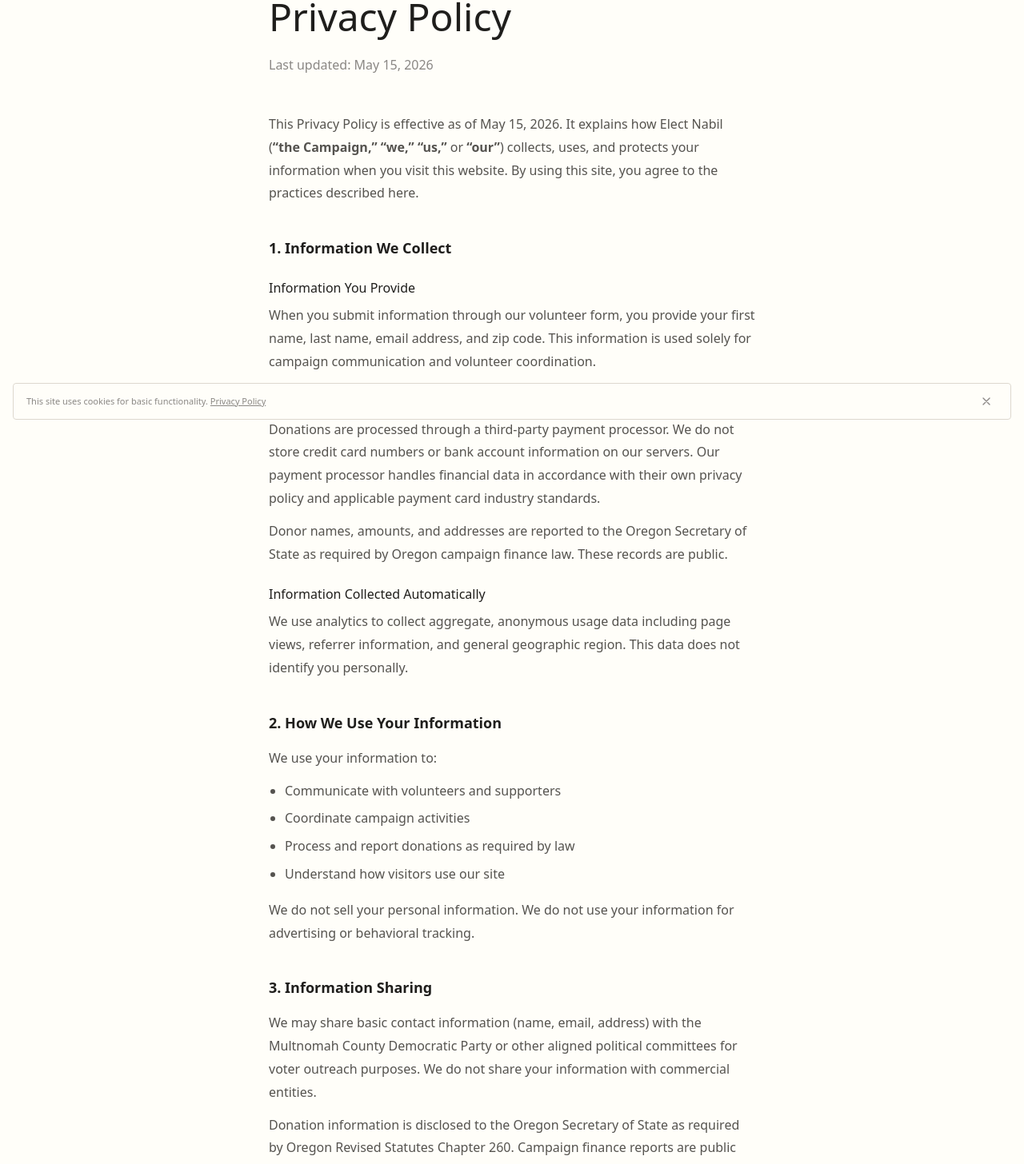
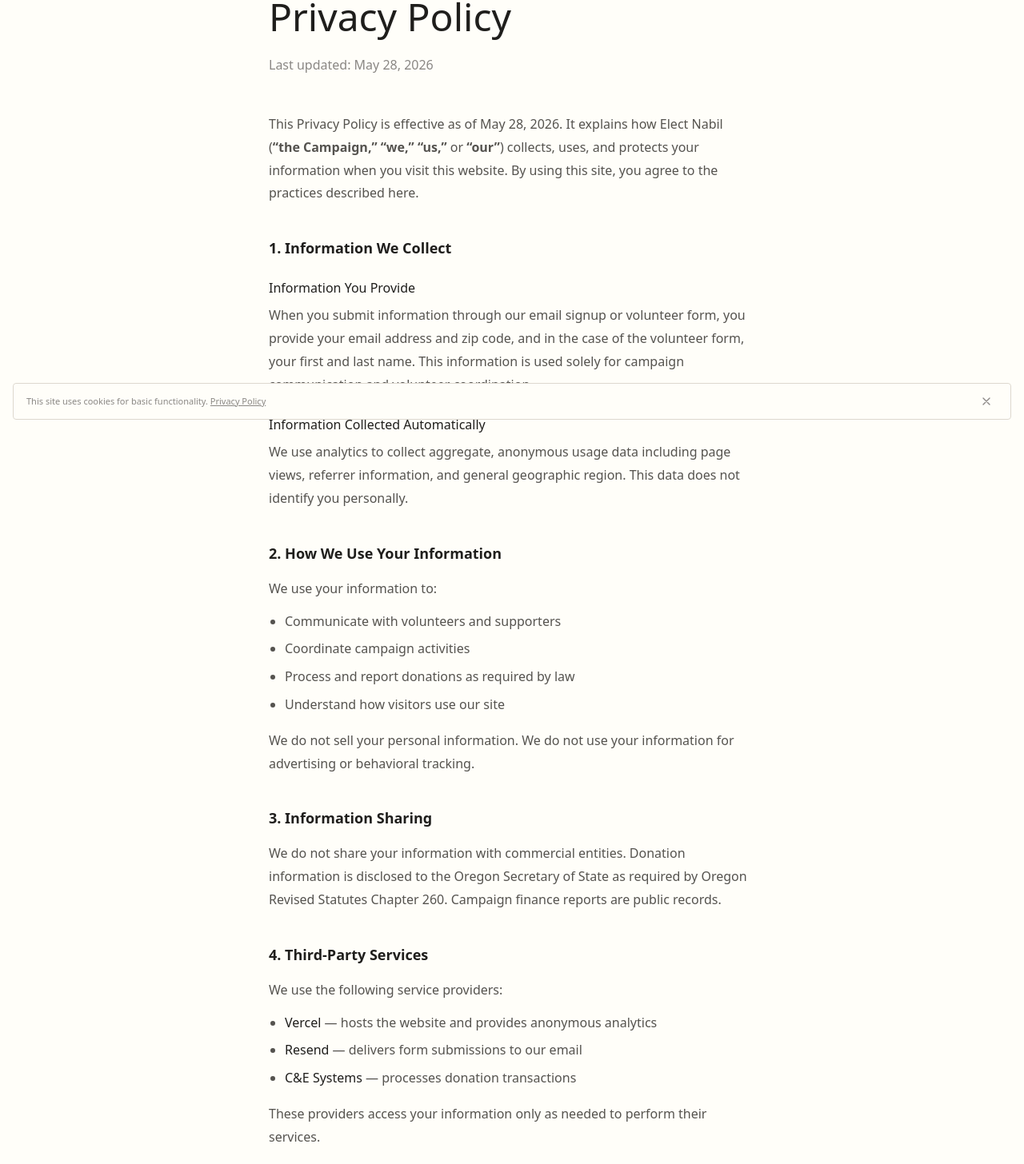
Before and after one commit to zaghloulalexander-max/campaign-site, a Next.js app: page /privacy in a window 1280 px wide. Shown: the part 259-1715 px from the top of the page at 80% size. Built offline with nearby package versions, Linux system fonts and the light colour scheme.

Commit message:
updated privacy policy; added video credit to footer with conditional component

```diff
--- a/app/(campaign)/issues/behavioral-health/page.tsx
+++ b/app/(campaign)/issues/behavioral-health/page.tsx
@@ -4,7 +4,7 @@ import { getDictionary, defaultLocale } from '@/app/lib/i18n';
 
 export const metadata: Metadata = {
   title: 'Behavioral Health',
-  description: 'The county\'s behavioral health system handles short-term care well. For people dealing with addiction, mental illness, and housing instability at the same time, there\'s almost nothing.',
+  description: 'The county\'s behavioral health system handles short-term care well. For people dealing with addiction, mental illness, and housing instability at the same time, there\'s almost no long-term help.',
 };
 
 const CURRENT_HREF = '/issues/behavioral-health';
@@ -47,7 +47,7 @@ export default function BehavioralHealthPage() {
       </p>
 
       {/* Bridge data — sits between sections */}
-      <p className="border-l-2 border-[#c37b62] pl-6 text-text-subtle text-[15px] italic my-16">
+      <p className="border-l-2 border-[#e1b76d] pl-6 text-text-subtle text-[15px] italic my-16">
         In September 2025, CareOregon, the state&apos;s largest Medicaid
         provider, ended its intensive care coordination funding, opening a
         $4.6 million gap in the county&apos;s behavioral health budget. The
--- a/app/(campaign)/issues/homelessness/page.tsx
+++ b/app/(campaign)/issues/homelessness/page.tsx
@@ -62,7 +62,7 @@ export default function HomelessnessPage() {
       </p>
 
       {/* Bridge data — sits between sections */}
-      <p className="border-l-2 border-[#aa7355] pl-6 text-text-subtle text-[15px] italic my-16">
+      <p className="border-l-2 border-[#71a790] pl-6 text-text-subtle text-[15px] italic my-16">
         Unsheltered homelessness in Multnomah County increased 75% between
         2023 and 2025. Over 10,500 people experienced homelessness in the
         county in 2025, and people are becoming homeless faster than they are
--- a/app/(campaign)/issues/public-safety/page.tsx
+++ b/app/(campaign)/issues/public-safety/page.tsx
@@ -44,7 +44,7 @@ export default function PublicSafetyPage() {
       </p>
 
       {/* Bridge data — sits between sections */}
-      <p className="border-l-2 border-[#c37b62] pl-6 text-text-subtle text-[15px] italic my-16">
+      <p className="border-l-2 border-[#8a8890] pl-6 text-text-subtle text-[15px] italic my-16">
         The FY 2027 proposed budget cuts the District Attorney&apos;s office
         by 5%, roughly $3.5 million and 18 positions. The DA has called it
         the largest reduction in the office&apos;s history. Jail capacity is
--- a/app/(campaign)/privacy/page.tsx
+++ b/app/(campaign)/privacy/page.tsx
@@ -5,7 +5,7 @@ export const metadata: Metadata = {
   title: 'Privacy Policy',
 };
 
-const LAST_UPDATED = 'May 15, 2026';
+const LAST_UPDATED = 'May 28, 2026';
 
 export default function Privacy() {
   return (
@@ -22,7 +22,7 @@ export default function Privacy() {
 
           <section>
             <p>
-              This Privacy Policy is effective as of May 15, 2026. It explains how {siteConfig.disclaimer.split('.')[0].replace('Paid for by ', '')} (<strong>&ldquo;the Campaign,&rdquo;</strong>{' '}
+              This Privacy Policy is effective as of May 28, 2026. It explains how {siteConfig.disclaimer.split('.')[0].replace('Paid for by ', '')} (<strong>&ldquo;the Campaign,&rdquo;</strong>{' '}
               <strong>&ldquo;we,&rdquo;</strong> <strong>&ldquo;us,&rdquo;</strong> or <strong>&ldquo;our&rdquo;</strong>) collects, uses,
               and protects your information when you visit this website. By using this site,
               you agree to the practices described here.
@@ -34,21 +34,10 @@ export default function Privacy() {
 
             <h3 className="text-base font-medium text-text mt-6 mb-2">Information You Provide</h3>
             <p>
-              When you submit information through our volunteer form, you provide your
-              first name, last name, email address, and zip code. This information is
-              used solely for campaign communication and volunteer coordination.
-            </p>
-
-            <h3 className="text-base font-medium text-text mt-6 mb-2">Donation Information</h3>
-            <p>
-              Donations are processed through a third-party payment processor. We do not
-              store credit card numbers or bank account information on our servers. Our
-              payment processor handles financial data in accordance with their own privacy
-              policy and applicable payment card industry standards.
-            </p>
-            <p className="mt-3">
-              Donor names, amounts, and addresses are reported to the Oregon Secretary of
-              State as required by Oregon campaign finance law. These records are public.
+              When you submit information through our email signup or volunteer form, you
+              provide your email address and zip code, and in the case of the volunteer
+              form, your first and last name. This information is used solely for campaign
+              communication and volunteer coordination.
             </p>
 
             <h3 className="text-base font-medium text-text mt-6 mb-2">Information Collected Automatically</h3>
@@ -77,15 +66,10 @@ export default function Privacy() {
           <section>
             <h2 className="text-lg font-semibold text-text mb-4">3. Information Sharing</h2>
             <p>
-              We may share basic contact information (name, email, address) with the
-              Multnomah County Democratic Party or other aligned political committees
-              for voter outreach purposes. We do not share your information with
-              commercial entities.
-            </p>
-            <p className="mt-3">
-              Donation information is disclosed to the Oregon Secretary of State as
-              required by Oregon Revised Statutes Chapter 260. Campaign finance
-              reports are public records.
+              We do not share your information with commercial entities. Donation
+              information is disclosed to the Oregon Secretary of State as required
+              by Oregon Revised Statutes Chapter 260. Campaign finance reports are
+              public records.
             </p>
           </section>
 
@@ -100,7 +84,7 @@ export default function Privacy() {
                 <strong className="text-text font-medium">Resend</strong> — delivers form submissions to our email
               </li>
               <li>
-                <strong className="text-text font-medium">Payment processor</strong> — handles donation transactions
+                <strong className="text-text font-medium">C&amp;E Systems</strong> — processes donation transactions
               </li>
             </ul>
             <p className="mt-4">
@@ -180,22 +164,7 @@ export default function Privacy() {
           </section>
 
           <section>
-            <h2 className="text-lg font-semibold text-text mb-4">11. Media Credits</h2>
-            <p>
-              Hero video: B-Roll provided by{' '}
-              <a
-                href="http://videezy.com/"
-                className="text-text hover:underline"
-                target="_blank"
-                rel="noopener noreferrer"
-              >
-                Videezy
-              </a>
-            </p>
-          </section>
-
-          <section>
-            <h2 className="text-lg font-semibold text-text mb-4">12. Contact</h2>
+            <h2 className="text-lg font-semibold text-text mb-4">11. Contact</h2>
             <p>Questions about this Privacy Policy? Contact us at:</p>
             <p className="mt-3">
               <a
--- a/app/components/layout/Footer.tsx
+++ b/app/components/layout/Footer.tsx
@@ -1,5 +1,6 @@
 import Link from 'next/link';
 import { siteConfig } from '@/app/lib/config';
+import VideoCredit from '@/app/components/ui/VideoCredit';
 import type { Dictionary } from '@/app/lib/i18n';
 
 // ============================================================================
@@ -116,6 +117,7 @@ export default function Footer({ dict, issues }: FooterProps) {
 
         <div className="mt-12 pt-8 border-t border-border">
           <p className="text-xs text-text-subtle">{siteConfig.disclaimer}</p>
+          <VideoCredit />
         </div>
       </div>
     </footer>
--- /dev/null
+++ b/app/components/ui/VideoCredit.tsx
@@ -0,0 +1,13 @@
+'use client';
+
+import { usePathname } from 'next/navigation';
+
+export default function VideoCredit() {
+  const pathname = usePathname();
+  if (pathname !== '/') return null;
+  return (
+    <p className="text-xs text-text-subtle mt-2">
+      Video: <a href="https://www.videezy.com/" className="hover:underline" target="_blank" rel="noopener noreferrer">Videezy</a>
+    </p>
+  );
+}
--- a/app/lib/i18n/en.ts
+++ b/app/lib/i18n/en.ts
@@ -36,7 +36,7 @@ const en = {
       },
       {
         title: 'Behavioral health',
-        body: "The county's behavioral health system handles short-term care well. For people dealing with addiction, mental illness, and housing instability at the same time, there's almost nothing.",
+        body: "The county's behavioral health system handles short-term care well. For people dealing with addiction, mental illness, and housing instability at the same time, there's almost no long-term help.",
         href: '/issues/behavioral-health',
       },
       {
```
Also changed, not shown: 1 other file (tests, documents, lock files or other folders).
